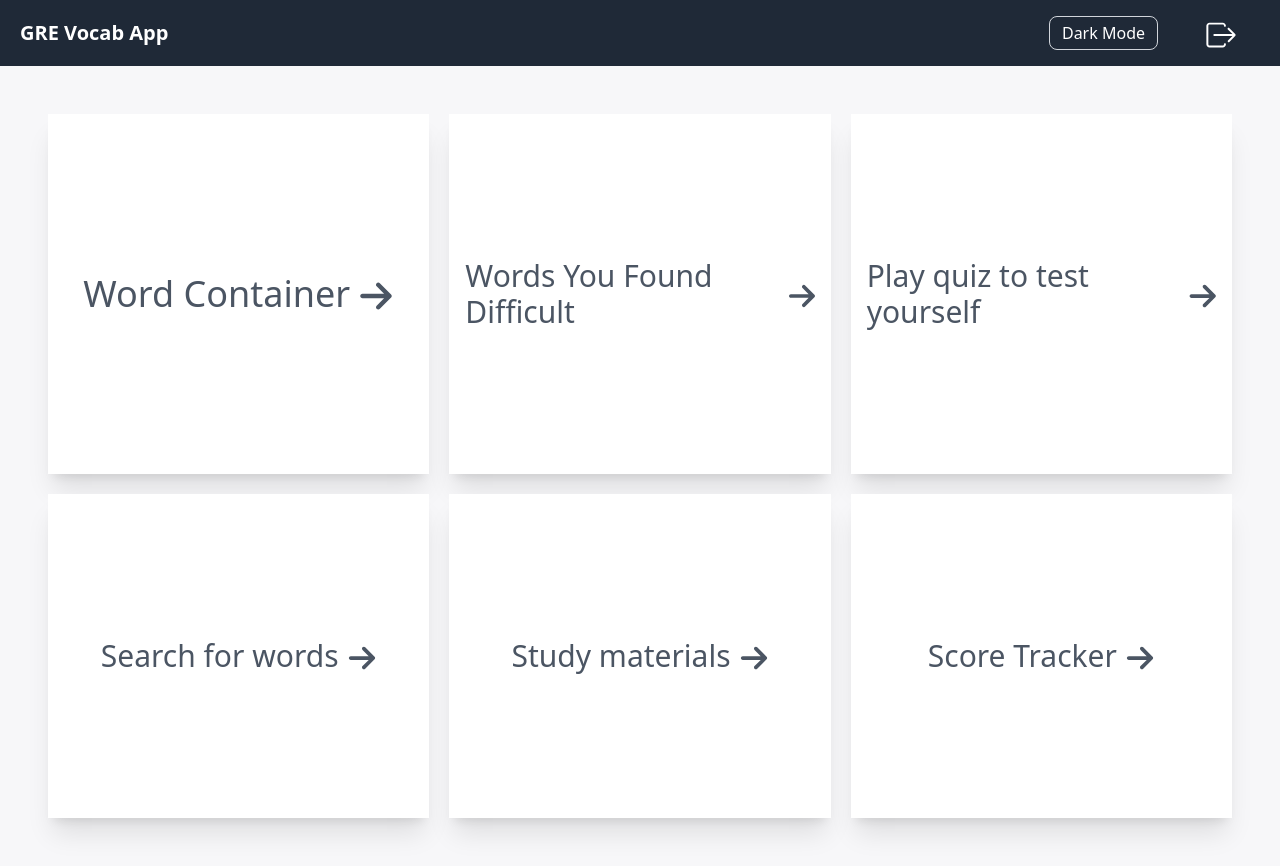
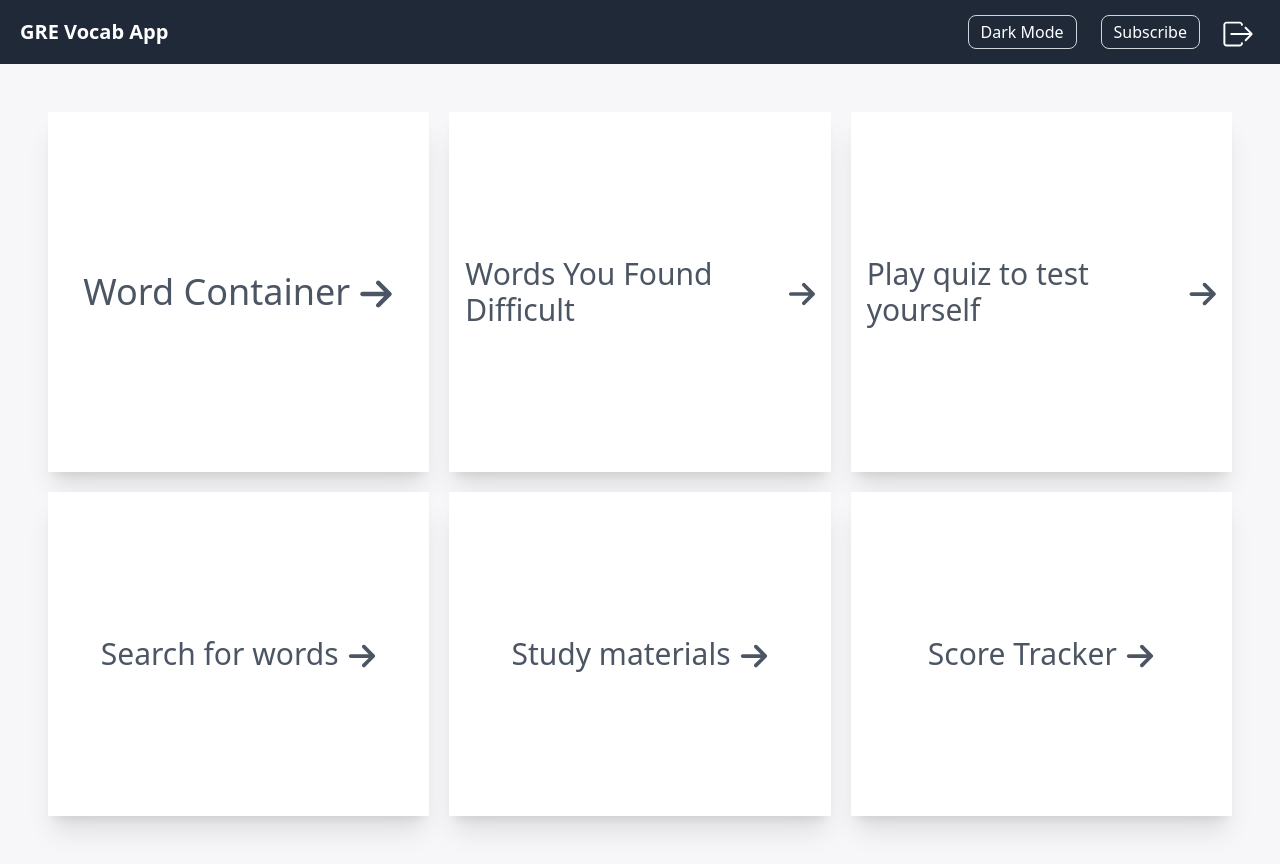
Before and after one commit to shashankapoudel/grevocab--frontend, a React (Vite) app: page /dashboard in a window 1280 px wide. Built offline with nearby package versions, Linux system fonts and the light colour scheme; sample sign-in values are in the browser's storage.

Commit message:
changes on header-subscription model

```diff
--- a/src/App.jsx
+++ b/src/App.jsx
@@ -18,6 +18,8 @@ import SearchWordOnUserDifficulty from "./pages/searchWordOnUserDifficulty";
 import LandingPage from "./pages/LandingPage";
 import Header from "./components/Header";
 import PrivateRoute from "./components/PrivateRoute";
+import { ToastContainer } from 'react-toastify';
+import 'react-toastify/dist/ReactToastify.css';
 
 
 
@@ -187,7 +189,7 @@ function App() {
           element={<h1 className="text-center mt-20 text-xl font-semibold">404 - Page Not Found</h1>}
         />
       </Routes>
-
+      <ToastContainer position="top-right" autoClose={3000} />
     </div>
 
   );
--- a/src/components/Header.jsx
+++ b/src/components/Header.jsx
@@ -1,90 +1,186 @@
+
 // import { useNavigate } from "react-router-dom";
 // import { IoIosLogOut } from "react-icons/io";
+// import BASE_URL from "../config/api";
+// import { useEffect, useState } from "react";
+// import { toast } from 'react-toastify';
+
+// const Header = ({ setUser, user, darkMode, setDarkMode }) => {
+
+//   console.log(user)
+
+//   const navigate = useNavigate();
+//   const [subscribed, setSubscribed] = useState();
+
+//   useEffect(() => {
+//     if (user?.data?.user?.subscribedForDailyEmail !== undefined) {
+//       setSubscribed(user.data.user.subscribedForDailyEmail);
+//     }
+//   }, [user]);
+
+//   const handleLogout = () => {
+//     localStorage.removeItem("userInfo");
+//     setUser(null);
+//     navigate("/");
+//     toast.info("Logged out successfully.");
+//   };
+
+//   const handleSubscribe = async () => {
+//     const token = user.data.token;
+//     try {
+//       const res = await fetch(`${BASE_URL}/users/subscribe`, {
+//         method: 'PATCH',
+//         headers: {
+//           'Content-Type': 'application/json',
+//           'Authorization': `Bearer ${token}`,
+//         },
+//       });
+//       const data = await res.json();
+//       console.log(data)
+//       setSubscribed(data.user.subscribedForDailyEmail);
 
 
-// const Header = ({ setUser, user }) => {
-//   const navigate = useNavigate()
+//       toast.success(data.message);
+//     } catch (error) {
+//       console.log('ERROR', error);
+//       toast.error("Something went wrong. Please try again.");
+//     }
+//   };
 
-//   const handleLogout = () => {
-//     console.log(localStorage.getItem('userInfo'));
-//     localStorage.removeItem('userInfo')
-//     setUser(null)
-//     navigate('/')
-//   }
 //   return (
-//     <div className="bg-gray-800 py-3 px-5 w-full flex justify-between items-start">
-//       <div>
+//     <div className="bg-gray-800 py-3 px-5 w-full flex justify-between items-center">
+//       <div className="text-white text-xl font-semibold">GRE Vocab App</div>
+//       <div className="flex items-center gap-6">
+//         <button
+//           onClick={() => setDarkMode(!darkMode)}
+//           className="border border-gray-300 rounded-lg py-1 px-3 text-white hover:border-pink-200 hover:text-pink-200 transition"
+//         >
+//           {darkMode ? "Light Mode" : "Dark Mode"}
+//         </button>
 
+//         {!user ? (
+//           <div className="flex gap-4">
+//             <button
+//               onClick={() => navigate("/login")}
+//               className="border border-gray-800 rounded-lg py-2 px-3 text-white hover:border-pink-200 text-lg"
+//             >
+//               Login
+//             </button>
+//             <button
+//               onClick={() => navigate("/register")}
+//               className="border border-gray-800 py-1 px-4 rounded-lg text-white hover:border-pink-200 text-lg bg-[#26B67C]"
+//             >
+//               Signup
+//             </button>
+//           </div>
+//         ) : (
+//           <div className="flex items-center gap-4">
+//             <button
+//               onClick={handleSubscribe}
+//               disabled={subscribed === undefined}
+//               className="border border-gray-300 rounded-lg py-1 px-3 text-white hover:border-pink-200 hover:text-pink-200 cursor-pointer"
+//               title="Subscribe to get daily GRE word notification on your email address"
+
+//             >
+//               {subscribed ? "Unsubscribe" : "Subscribe"}
+//             </button>
+
+//             <button
+//               onClick={handleLogout}
+//               className="px-1 mt-1 rounded-lg text-white hover:border-pink-200"
+//               title="Logout"
+//             >
+//               <IoIosLogOut className="text-4xl hover:text-pink-200 hover:translate-x-1 " />
+//             </button>
+//           </div>
+//         )}
 //       </div>
+//     </div>
+//   );
+// };
 
-//       <div>
+// export default Header;
 
-//         {
-//           !user && (
-//             <div className="flex gap-8">
-//               <button
-//                 onClick={() => navigate('/login')}
-//                 className="border border-gray-800 rounded-lg py-2 px-3  text-white hover:border-pink-200 text-lg"
-//               >
-//                 Login
-//               </button>
-//               <button
-//                 onClick={() => navigate('/register')}
-//                 className="border border-gray-800 py-1 px-4  rounded-lg  text-white hover:border-pink-200 text-lg bg-[#26B67C]"
-//               >
-//                 Signup
-//               </button>
-//             </div>
-//           )
-//         }
 
-//         {
-//           user &&
-//           <button onClick={handleLogout} className="border border-gray-800 px-5 mt-1 rounded-lg  text-white hover:border-pink-200"
-//           >
-//             <IoIosLogOut className="text-4xl hover:text-pink-200 hover:translate-x-1" />
-//           </button>
-//         }
-//       </div>
 
-//     </div >
-//   )
-// }
 
-// export default Header
 
 
 
 import { useNavigate } from "react-router-dom";
 import { IoIosLogOut } from "react-icons/io";
+import BASE_URL from "../config/api";
+import { useEffect, useState } from "react";
+import { toast } from 'react-toastify';
 
 const Header = ({ setUser, user, darkMode, setDarkMode }) => {
   const navigate = useNavigate();
+  const [subscribed, setSubscribed] = useState();
 
+  // Set initial subscribed status from user data
+  useEffect(() => {
+    if (user?.data?.user?.subscribedForDailyEmail !== undefined) {
+      setSubscribed(user.data.user.subscribedForDailyEmail);
+    }
+  }, [user]);
+
+  // Handle Logout
   const handleLogout = () => {
     localStorage.removeItem("userInfo");
     setUser(null);
     navigate("/");
+    toast.info("Logged out successfully.");
+  };
+
+  // Toggle subscribe/unsubscribe
+  const handleSubscribe = async () => {
+    const token = user.data.token;
+    try {
+      const res = await fetch(`${BASE_URL}/users/subscribe`, {
+        method: 'PATCH', // must match backend route
+        headers: {
+          'Content-Type': 'application/json',
+          'Authorization': `Bearer ${token}`,
+        },
+      });
+
+      const data = await res.json();
+
+
+      setSubscribed(data.user.subscribedForDailyEmail);
+
+
+      const updatedUserInfo = {
+        ...user,
+        data: {
+          ...user.data,
+          user: data.user, // Replace with updated user from backend
+        },
+      };
+
+      localStorage.setItem("userInfo", JSON.stringify(updatedUserInfo));
+      setUser(updatedUserInfo);
+
+      toast.success(data.message);
+    } catch (error) {
+      console.log('ERROR', error);
+      toast.error("Something went wrong. Please try again.");
+    }
   };
 
   return (
     <div className="bg-gray-800 py-3 px-5 w-full flex justify-between items-center">
-      {/* Left side - You can add a logo or title here */}
       <div className="text-white text-xl font-semibold">GRE Vocab App</div>
 
-      {/* Right side */}
       <div className="flex items-center gap-6">
-        {/* Dark Mode Toggle Button */}
         <button
           onClick={() => setDarkMode(!darkMode)}
-          className="border border-gray-300 rounded-lg py-1 px-3 text-white hover:border-pink-200 transition"
-          aria-label="Toggle dark mode"
+          className="border border-gray-300 rounded-lg py-1 px-3 text-white hover:border-pink-200 hover:text-pink-200 transition"
         >
           {darkMode ? "Light Mode" : "Dark Mode"}
         </button>
 
-        {/* Auth buttons */}
-        {!user && (
+        {!user ? (
           <div className="flex gap-4">
             <button
               onClick={() => navigate("/login")}
@@ -99,17 +195,24 @@ const Header = ({ setUser, user, darkMode, setDarkMode }) => {
               Signup
             </button>
           </div>
-        )}
+        ) : (
+          <div className="flex items-center gap-4">
+            <button
+              onClick={handleSubscribe}
+              className="border border-gray-300 rounded-lg py-1 px-3 text-white hover:border-pink-200 hover:text-pink-200 cursor-pointer"
+              title="Subscribe to get daily GRE word notification on your email address"
+            >
+              {subscribed ? "Unsubscribe" : "Subscribe"}
+            </button>
 
-        {/* Logout button */}
-        {user && (
-          <button
-            onClick={handleLogout}
-            className="border border-gray-800 px-5 mt-1 rounded-lg text-white hover:border-pink-200"
-            title="Logout"
-          >
-            <IoIosLogOut className="text-4xl hover:text-pink-200 hover:translate-x-1 transition-transform" />
-          </button>
+            <button
+              onClick={handleLogout}
+              className="px-1 mt-1 rounded-lg text-white hover:border-pink-200"
+              title="Logout"
+            >
+              <IoIosLogOut className="text-4xl hover:text-pink-200 hover:translate-x-1" />
+            </button>
+          </div>
         )}
       </div>
     </div>
```
